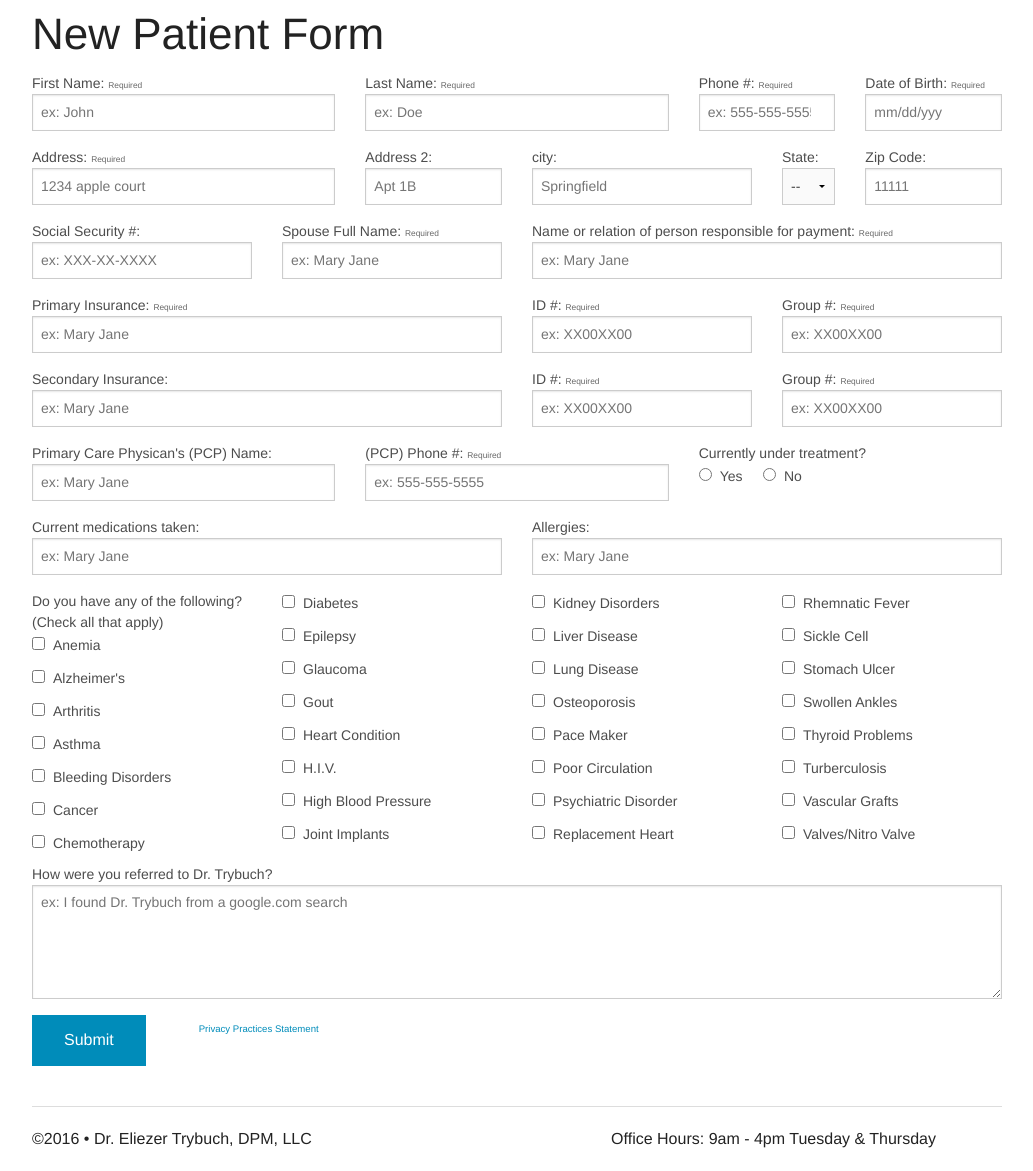
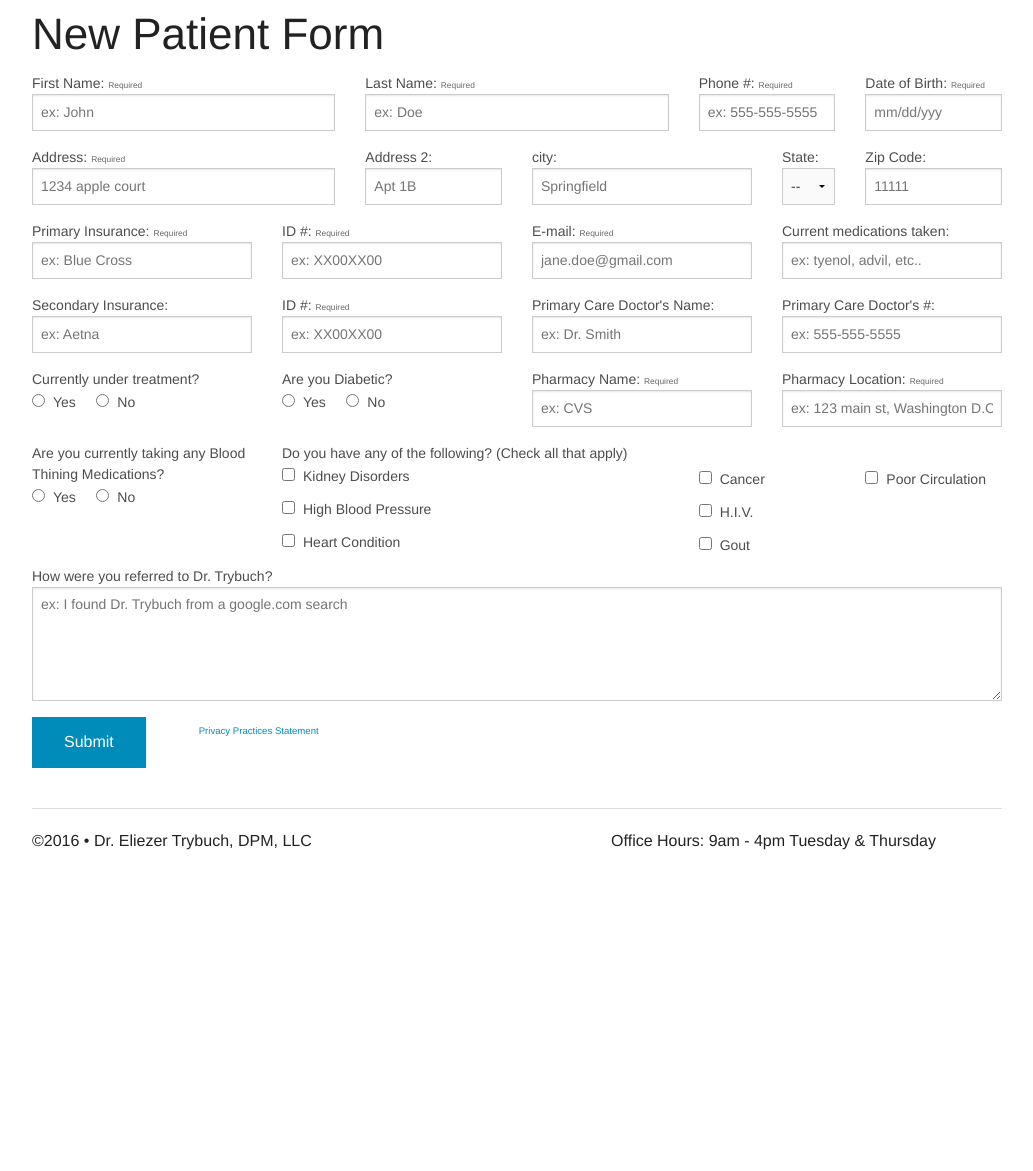
Before and after one commit to Elaniobro/dr, a PHP site: page /signup in a window 1280 px wide. Shown: the part 45-1216 px from the top of the page, without its empty margins (123-1156 px from the left). After the commit the page ends 895 px from the top, so only its background shows below. Run offline with PHP 8.4, Linux system fonts and the light colour scheme.

Commit message:
Updating form with new format, and required rules

```diff
--- a/request.php
+++ b/request.php
@@ -67,7 +67,6 @@
     <div class="large-4 columns">
       <label>Which location do you wish to visit? <small>required</small>
         <select name="office_location" id="office_location" size="1" class="textForm" required>
-          <option value="silverspring">Silver Spring, MD</option>
           <option value="capitolhill">Capitol Hill, Washington DC</option>
         </select>
       </label>
--- a/signup.php
+++ b/signup.php
@@ -5,6 +5,7 @@
       <h1>New Patient Form</h2>
     </div>
   </div>
+  <!-- Full Name, Phone & DOB-->
   <div class="row">
     <div class="large-4 columns">
       <label>First Name: <small>required</small>
@@ -20,7 +21,7 @@
     </div>
     <div class="large-2 columns">
       <label>Phone #: <small>required</small>
-        <input name="phone_number" type="number" id="dashes_only" placeholder="ex: 555-555-5555" required/>
+        <input name="phone_number" type="dashes_only" id="phone_number" placeholder="ex: 555-555-5555" required/>
       </label>
       <small class="error">Phone Number?</small>
     </div>
@@ -34,6 +35,7 @@
       </div>
     </div>
   </div>
+  <!-- Address-->
   <div class="row">
     <div class="large-4 columns">
       <label>Address: <small>required</small>
@@ -118,47 +120,37 @@
       <small class="error">Enter your zip code.</small>
     </div>
   </div>
+  <!-- Email, Primary Insurance-->
   <div class="row">
     <div class="large-3 columns">
-      <label>Social Security #:
-        <input name="social_security" type="dashes_only" id="social_security" placeholder="ex: XXX-XX-XXXX"/>
+      <label>Primary Insurance: <small>required</small>
+        <input name="primary_insurance" id="primary_insurance" type="text" placeholder="ex: Blue Cross" required/>
       </label>
-    </div>
-    <div class="large-3 columns">
-      <label>Spouse Full Name: <small>required</small>
-        <input name="spouse_name" type="text" id="spousce-name" placeholder="ex: Mary Jane" />
-      </label>
-    </div>
-    <div class="large-6 columns">
-      <label>Name or relation of person responsible for payment: <small>required</small>
-        <input name="guarantor" type="text" id="guarantor" placeholder="ex: Mary Jane" />
-      </label>
-    </div>
-  </div>
-  <div class ="row">
-    <div class="large-6 columns">
-      <label>Primary Insurance: <small>required</small>
-        <input name="primary_insurance" id="primary_insurance" type="text" placeholder="ex: Mary Jane" required/>
-      </label>
-       <small class="error">What phone number may we reach you at?</small>
+       <small class="error">Who is your Primary Insurance Provider?</small>
     </div>
     <div class="large-3 columns">
       <label>ID #: <small>required</small>
         <input name="primary_insurance_id" id="primary_insurance_id" type="text" placeholder="ex: XX00XX00" required/>
       </label>
-       <small class="error">What is your ID #?</small>
+       <small class="error">What is your Primary Insurance ID#?</small>
     </div>
     <div class="large-3 columns">
-      <label>Group #: <small>required</small>
-        <input name="primary_insurance_group" id="primary_insurance_group" type="text" placeholder="ex: XX00XX00" required/>
+      <label>E-mail: <small>required</small>
+        <input name="email" type="email" id="email" placeholder="jane.doe@gmail.com" required/>
       </label>
-       <small class="error">What is your group #?</small>
+      <small class="error">Please provide us with a valid email.</small>
+    </div>
+    <div class="large-3 columns">
+      <label>Current medications taken:
+        <input name="current_medications" type="text" id="current_medications" placeholder="ex: tyenol, advil, etc.."/>
+      </label>
     </div>
   </div>
+  <!-- Secondary Insurance, Primary Care-->
   <div class ="row">
-    <div class="large-6 columns">
+    <div class="large-3 columns">
       <label>Secondary Insurance:
-        <input name="secondary_insurance" id="secondary_insurance" type="text" placeholder="ex: Mary Jane" />
+        <input name="secondary_insurance" id="secondary_insurance" type="text" placeholder="ex: Aetna" />
       </label>
     </div>
     <div class="large-3 columns">
@@ -167,85 +159,70 @@
       </label>
     </div>
     <div class="large-3 columns">
-      <label>Group #: <small>required</small>
-        <input name="secondary_insurance_group" id="secondary_insurance_group" type="text" placeholder="ex: XX00XX00" />
+      <label>Primary Care Doctor's Name:
+        <input name="primary_care_name" type="dashes_only" id="primary_care_name" placeholder="ex: Dr. Smith" />
+      </label>
+    </div>
+    <div class="large-3 columns">
+      <label>Primary Care Doctor's #:
+        <input name="primary_care_number" type="number" id="primary_care_number" placeholder="ex: 555-555-5555" />
       </label>
     </div>
   </div>
-  <div class ="row">
-    <div class="large-4 columns">
-      <label>Primary Care Physican's (PCP) Name:
-        <input name="primary_care_name" type="text" id="primary_care_name" placeholder="ex: Mary Jane" required/>
-      </label>
-       <small class="error">Who is your primary care doctor?</small>
-    </div>
-    <div class="large-4 columns">
-      <label>(PCP) Phone #: <small>required</small>
-        <input name="primary_care_number" type="number" id="primary_care_number" placeholder="ex: 555-555-5555" required/>
-      </label>
-      <small class="error">What is your primary care doctor's phone #?</small>
-    </div>
-    <div class="large-4 columns">
+  <!-- Questionaire, Pharmacy Info -->
+  <div class="row">
+    <div class="large-3 columns">
         <label>Currently under treatment?</label>
         <input type="radio" name="treatment" value="yes" required><label for="treatment">Yes</label>
         <input type="radio" name="treatment" value="no" required><label for="treatment">No</label>
-       <small class="error">Please indcate treament.</small>
+       <small class="error">Please indcate your status.</small>
+    </div>
+    <div class="large-3 columns">
+        <label>Are you Diabetic?</label>
+        <input type="radio" name="diabetic" value="yes" required><label for="diabetic">Yes</label>
+        <input type="radio" name="diabetic" value="no" required><label for="diabetic">No</label>
+       <small class="error">Please indcate your status.</small>
+    </div>
+     <div class="large-3 columns">
+      <label>Pharmacy Name: <small>required</small>
+        <input name="pharmacy_name" type="text" id="pharmacy_name" placeholder="ex: CVS" required/>
+      </label>
+      <small class="error">What is the name of your pharmacy?</small>
+    </div>
+     <div class="large-3 columns">
+      <label>Pharmacy Location: <small>required</small>
+        <input name="pharmacy_loc" type="text" id="pharmacy_loc" placeholder="ex: 123 main st, Washington D.C." required/>
+      </label>
+      <small class="error">What is the locaiton of your pharmacy?</small>
     </div>
   </div>
+  <!-- Medical History & Current Meds -->
   <div class="row">
-     <div class="large-6 columns">
-      <label>Current medications taken:
-        <input name="current_medications" type="text" id="current_medications" placeholder="ex: Mary Jane"/>
-      </label>
+    <div class="large-3 columns">
+      <label>Are you currently taking any Blood Thining Medications?</label>
+      <input type="radio" name="blood_meds" value="yes" required><label for="blood_meds">Yes</label>
+      <input type="radio" name="blood_meds" value="no" required><label for="blood_meds">No</label>
+       <small class="error">Please indcate your status.</small>
     </div>
-    <div class="large-6 columns">
-      <label>Allergies:
-        <input name="allergies" type="text" id="allergies" placeholder="ex: Mary Jane" />
-      </label>
+    <div class="large-5 columns">
+      <label>Do you have any of the following? (Check all that apply)</label>
+      <input name="kidney_disorder" id="kidney_disorder" type="checkbox" value="kidney_disorder"><label for="kidney_disorder">Kidney Disorders</label><br/>
+      <input name="high_blood_pressure" id="high_blood_pressure" type="checkbox" value="high_blood_pressure"><label for="high_blood_pressure">High Blood Pressure</label><br/>
+      <input name="heart_condition" id="heart_condition" type="checkbox" value="heart_condition"><label for="heart_condition">Heart Condition</label><br/>
+    </div>
+    <div class="large-2 columns">
+    <br/>
+      <input name="cancer" id="cancer" type="checkbox" value="cancer"><label for="cancer">Cancer</label>
+      <br/>
+      <input name="hiv" id="hiv" type="checkbox" value="hiv"><label for="hiv">H.I.V.</label><br/>
+      <input name="gout" id="gout" type="checkbox" value="gout"><label for="gout">Gout</label><br/>
+    </div>
+    <div class="large-2 columns">
+      <br/>
+      <input name="poor_circulation" id="poor_circulation" type="checkbox" value="poor_circulation"><label for="poor_circulation">Poor Circulation</label><br/>
     </div>
   </div>
-  <div class="row">
-    <div class="large-3 columns">
-      <label>Do you have any of the following? (Check all that apply)</label>
-      <input name="anemia" id="anemia" type="checkbox"><label for="anemia">Anemia</label><br/>
-      <input name="alzheimer" id="alzheimer" type="checkbox"><label for="alzheimer">Alzheimer's</label><br/>
-      <input name="arthritis" id="arthritis" type="checkbox"><label for="arthritis">Arthritis</label><br/>
-      <input name="asthma" id="asthma" type="checkbox"><label for="asthma">Asthma</label><br/>
-      <input name="bleeding_disorder" id="bleeding_disorder" type="checkbox"><label for="bleeding_disorder">Bleeding Disorders</label><br/>
-      <input name="cancer" id="cancer" type="checkbox"><label for="cancer">Cancer</label><br/>
-      <input name="chemotherapy" id="chemotherapy" type="checkbox"><label for="chemotherapy">Chemotherapy</label><br/>
-    </div>
-    <div class="large-3 columns">
-      <input name="diabetes" id="diabetes" type="checkbox"><label for="diabetes">Diabetes</label><br/>
-      <input name="epilepsy" id="epilepsy" type="checkbox"><label for="epilepsy">Epilepsy</label><br/>
-      <input name="glaucoma" id="glaucoma" type="checkbox"><label for="glaucoma">Glaucoma</label><br/>
-      <input name="gout" id="gout" type="checkbox"><label for="gout">Gout</label><br/>
-      <input name="heart_condition" id="heart_condition" type="checkbox"><label for="heart_condition">Heart Condition</label><br/>
-      <input name="hiv" id="hiv" type="checkbox"><label for="hiv">H.I.V.</label><br/>
-      <input name="high_blood_pressure" id="high_blood_pressure" type="checkbox"><label for="high_blood_pressure">High Blood Pressure</label><br/>
-      <input name="joint_implants" id="joint_implants" type="checkbox"><label for="joint_implants">Joint Implants</label><br/>
-    </div>
-    <div class="large-3 columns">
-      <input name="kidney_disorder" id="kidney_disorder" type="checkbox"><label for="kidney_disorder">Kidney Disorders</label><br/>
-      <input name="liver_disease" id="liver_disease" type="checkbox"><label for="liver_disease">Liver Disease</label><br/>
-      <input name="lung_disease" id="lung_disease" type="checkbox"><label for="lung_disease">Lung Disease</label><br/>
-      <input name="osteoporosis" id="osteoporosis" type="checkbox"><label for="osteoporosis">Osteoporosis</label><br/>
-      <input name="pace_maker" id="pace_maker" type="checkbox"><label for="pace_maker">Pace Maker</label><br/>
-      <input name="poor_circulation" id="poor_circulation" type="checkbox"><label for="poor_circulation">Poor Circulation</label><br/>
-      <input name="psychiatric_disorder" id="psychiatric_disorder" type="checkbox"><label for="psychiatric_disorder">Psychiatric Disorder</label><br/>
-      <input name="replacement_heart" id="replacement_heart" type="checkbox"><label for="replacement_heart">Replacement Heart</label><br/>
-    </div>
-    <div class="large-3 columns">
-      <input name="rheumatic_fever" id="rheumatic_fever" type="checkbox"><label for="rheumatic_fever">Rhemnatic Fever</label><br/>
-      <input name="sickle_cell" id="sickle_cell" type="checkbox"><label for="sickle_cell">Sickle Cell</label><br/>
-      <input name="stomach_ulcer" id="stomach_ulcer" type="checkbox"><label for="stomach_ulcer">Stomach Ulcer</label><br/>
-      <input name="swollen_ankles" id="swollen_ankles" type="checkbox"><label for="swollen_ankles">Swollen Ankles</label><br/>
-      <input name="thyroid_problems" id="thyroid_problems" type="checkbox"><label for="thyroid_problems">Thyroid Problems</label><br/>
-      <input name="turberculosis" id="turberculosis" type="checkbox"><label for="turberculosis">Turberculosis</label><br/>
-      <input name="vascular_grafts" id="vascular_grafts" type="checkbox"><label for="vascular_grafts">Vascular Grafts</label><br/>
-      <input name="valves" id="valves" type="checkbox"><label for="valves">Valves/Nitro Valve</label><br/>
-    </div>
-  </div>
+
   <div class="row">
     <div class="large-12 columns">
       <label>How were you referred to Dr. Trybuch?
@@ -279,64 +256,37 @@
               zip_code                  = $("input#zip_code").val(),
               phone_number              = $("input#phone_number").val(),
               dob                       = $("input#dob").val(),
-              social_security           = $("input#social_security").val(),
-              spouse_name               = $("input#spouse_name").val(),
-              guarantor                 = $("input#guarantor").val(),
+              email                     = $("input#email").val(),
               primary_insurance         = $("input#primary_insurance").val(),
               primary_insurance_id      = $("input#primary_insurance_id").val(),
-              primary_insurance_group   = $("input#primary_insurance_group").val(),
               secondary_insurance       = $("input#secondary_insurance").val(),
               secondary_insurance_id    = $("input#secondary_insurance_id").val(),
-              secondary_insurance_group = $("input#secondary_insurance_group").val(),
               primary_care_name         = $("input#primary_care_name").val(),
               primary_care_number       = $("input#primary_care_number").val(),
               treatment                 = $("input[name=treatment]:checked").val(),
               current_medications       = $("input#current_medications").val(),
-              allergies                 = $("input#allergies").val(),
-              anemia                    = $("input#anemia").is(':checked'),
-              alzheimer                 = $("input#alzheimer").is(':checked'),
-              arthritis                 = $("input#arthritis").is(':checked'),
-              asthma                    = $("input#asthma").is(':checked'),
-              bleeding_disorder         = $("input#bleeding_disorder").is(':checked'),
+              blood_meds                = $("input#blood_meds").is(':checked'),
               cancer                    = $("input#cancer").is(':checked'),
-              lung_disease              = $("input#lung_disease").is(':checked'),
-              swollen_ankles            = $("input#swollen_ankles").is(':checked'),
               hiv                       = $("input#hiv").is(':checked'),
-              glaucoma                  = $("input#glaucoma").is(':checked'),
               gout                      = $("input#gout").is(':checked'),
               heart_condition           = $("input#heart_condition").is(':checked'),
               high_blood_pressure       = $("input#high_blood_pressure").is(':checked'),
               kidney_disorder           = $("input#kidney_disorder").is(':checked'),
-              liver_disease             = $("input#liver_disease").is(':checked'),
-              pace_maker                = $("input#pace_maker").is(':checked'),
-              sickle_cell               = $("input#sickle_cell").is(':checked'),
               diabetes                  = $("input#diabetes").is(':checked'),
               poor_circulation          = $("input#poor_circulation").is(':checked'),
-              psychiatric_disorder      = $("input#psychiatric_disorder").is(':checked'),
-              rheumatic_fever           = $("input#rheumatic_fever").is(':checked'),
-              stomach_ulcer             = $("input#stomach_ulcer").is(':checked'),
-              thyroid_problems          = $("input#thyroid_problems").is(':checked'),
-              turberculosis             = $("input#turberculosis").is(':checked'),
-              epilepsy                  = $("input#epilepsy").is(':checked'),
-              vascular_grafts           = $("input#vascular_grafts").is(':checked'),
-              joint_implants            = $("input#joint_implants").is(':checked'),
-              replacement_heart         = $("input#replacement_heart").is(':checked'),
-              valves                    = $("input#valves").is(':checked'),
-              chemotherapy              = $("input#chemotherapy").is(':checked'),
-              osteoporosis              = $("input#osteoporosis").is(':checked'),
-              referred                  = $("textaread#referred").val();
+              referred                  = $("textarea#referred").val(),
+              pharmacy_name             = $("input#pharmacy_name").val(),
+              pharmacy_loc              = $("input#pharmacy_loc").val();
 
 
 
           //Data for reponse (store the values here)
-          var dataString = 'last_name=' + last_name + '&first_name=' + first_name + '&address_1=' +  address_1+ '&address_2=' + address_2+ '&city=' + city + '&state=' + state + '&zip_code=' + zip_code + '&phone_number=' + phone_number + '&dob=' + dob + '&social_security=' + social_security +
-              '&spouse_name=' + spouse_name + '&guarantor=' + guarantor + '&primary_insurance=' + primary_insurance + '&primary_insurance_id=' + primary_insurance_id + '&primary_insurance_group=' + primary_insurance_group +
-              '&secondary_insurance=' + secondary_insurance + '&secondary_insurance_id=' + secondary_insurance_id + '&secondary_insurance_group=' + secondary_insurance_group + '&primary_care_name=' + primary_care_name + '&primary_care_number=' + primary_care_number +
-              '&treatment=' + treatment + '&current_medications=' + current_medications + '&allergies=' + allergies + '&anemia=' + anemia + '&alzheimer=' + alzheimer + '&arthritis=' + arthritis + '&asthma=' + asthma + '&bleeding_disorder=' + bleeding_disorder + '&cancer=' + cancer + '&lung_disease=' + lung_disease +
-              '&swollen_ankles=' + swollen_ankles + '&hiv=' + hiv + '&glaucoma=' + glaucoma + '&gout=' + gout + '&heart_condition=' + heart_condition + '&high_blood_pressure=' + high_blood_pressure + '&kidney_disorder=' + kidney_disorder + '&liver_disease=' + liver_disease + '&pace_maker=' + pace_maker + '&sickle_cell=' + sickle_cell +
-              '&diabetes=' + diabetes + '&poor_circulation=' + poor_circulation + '&psychiatric_disorder=' + psychiatric_disorder + '&rheumatic_fever=' + rheumatic_fever + '&stomach_ulcer=' + stomach_ulcer + '&thyroid_problems=' + thyroid_problems + '&turberculosis=' + turberculosis + '&epilepsy=' + epilepsy +
-              '&vascular_grafts=' + vascular_grafts + '&joint_implants=' + joint_implants + '&replacement_heart=' + replacement_heart + '&valves=' + valves + '&chemotherapy=' + chemotherapy + '&osteoporosis=' + osteoporosis + '&referred=' + referred;
-          console.log('firstname: ' + first_name);
+          var dataString = 'last_name=' + last_name + '&first_name=' + first_name + '&address_1=' +  address_1+ '&address_2=' + address_2+ '&city=' + city + '&state=' + state + '&zip_code=' + zip_code + '&phone_number=' + phone_number + '&dob=' + dob + '&email=' + email +
+               '&primary_insurance=' + primary_insurance + '&primary_insurance_id=' + primary_insurance_id +
+              '&secondary_insurance=' + secondary_insurance + '&secondary_insurance_id=' + secondary_insurance_id + '&primary_care_name=' + primary_care_name + '&primary_care_number=' + primary_care_number +
+              '&treatment=' + treatment + '&current_medications=' + current_medications + '&cancer=' + cancer + '&hiv=' + hiv + '&gout=' + gout + '&heart_condition=' + heart_condition + '&high_blood_pressure=' + high_blood_pressure + '&kidney_disorder=' + kidney_disorder +
+              '&diabetes=' + diabetes + '&poor_circulation=' + poor_circulation + '&referred=' + referred + '&pharmacy_name=' + pharmacy_name + '&pharmacy_loc=' + pharmacy_loc + '&blood_meds=' + blood_meds;
+
           //Begin Ajax call
           $.ajax({
             type: "POST",
@@ -358,6 +308,6 @@
         });
       });
     });
-
+  console.log('end');
     </script>
 <?php include('footer.php'); ?>
```
Also changed, not shown: admin/header.php (+8 -6 lines), dir/patient_submit.php (+7 -8 lines).
